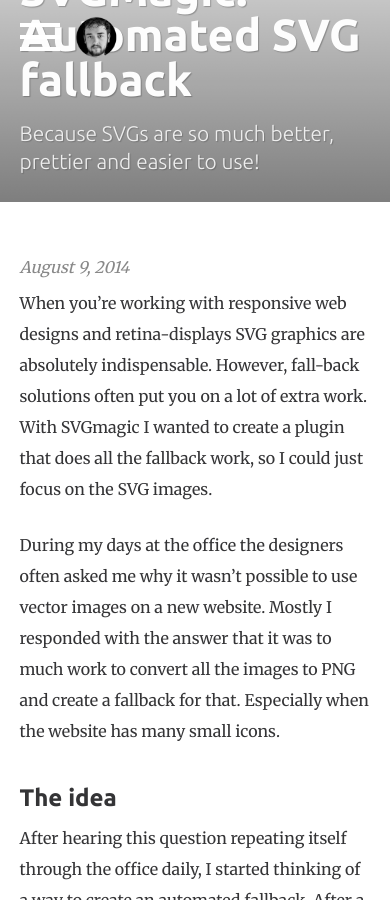
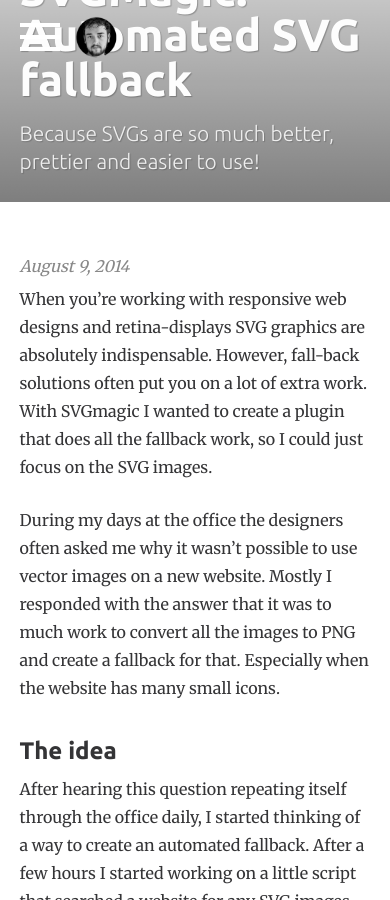
Before and after one commit to dirkgroenen/dirkgroenen.github.io, a Jekyll site: the page built from _posts/2014-08-09-svgmagic-automated-svg-fallback.markdown, in a window 390 px wide and 900 px high, scrolled down 338 px. Built offline with Jekyll 4.4.1, drawn with Linux system fonts in a browser that asks for light colours; nearby versions of some CDN libraries; some web fonts are replaced; library files that are not in the unit come from our copies; comment, search, counter and statistics services are not loaded.

Commit message:
Lowered line height

```diff
--- a/assets/css/responsive.css
+++ b/assets/css/responsive.css
@@ -84,7 +84,7 @@
     .postcontent.singlepost{
         padding: 50px 0 25px 0;
         font-size: 16px;
-        line-height: 31px;
+        line-height: 28px;
     }
 
     .postcontent.singlepost .share{
```
